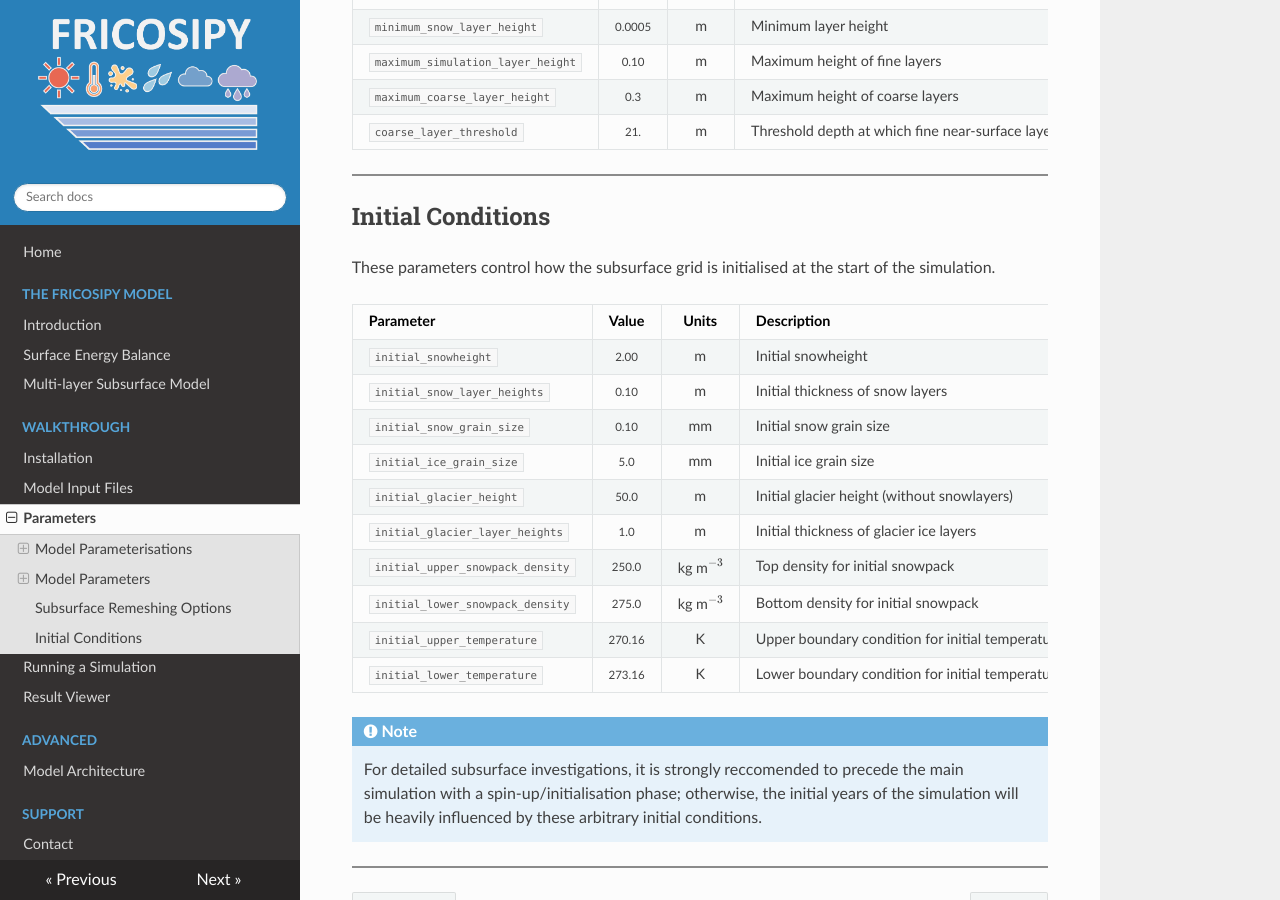
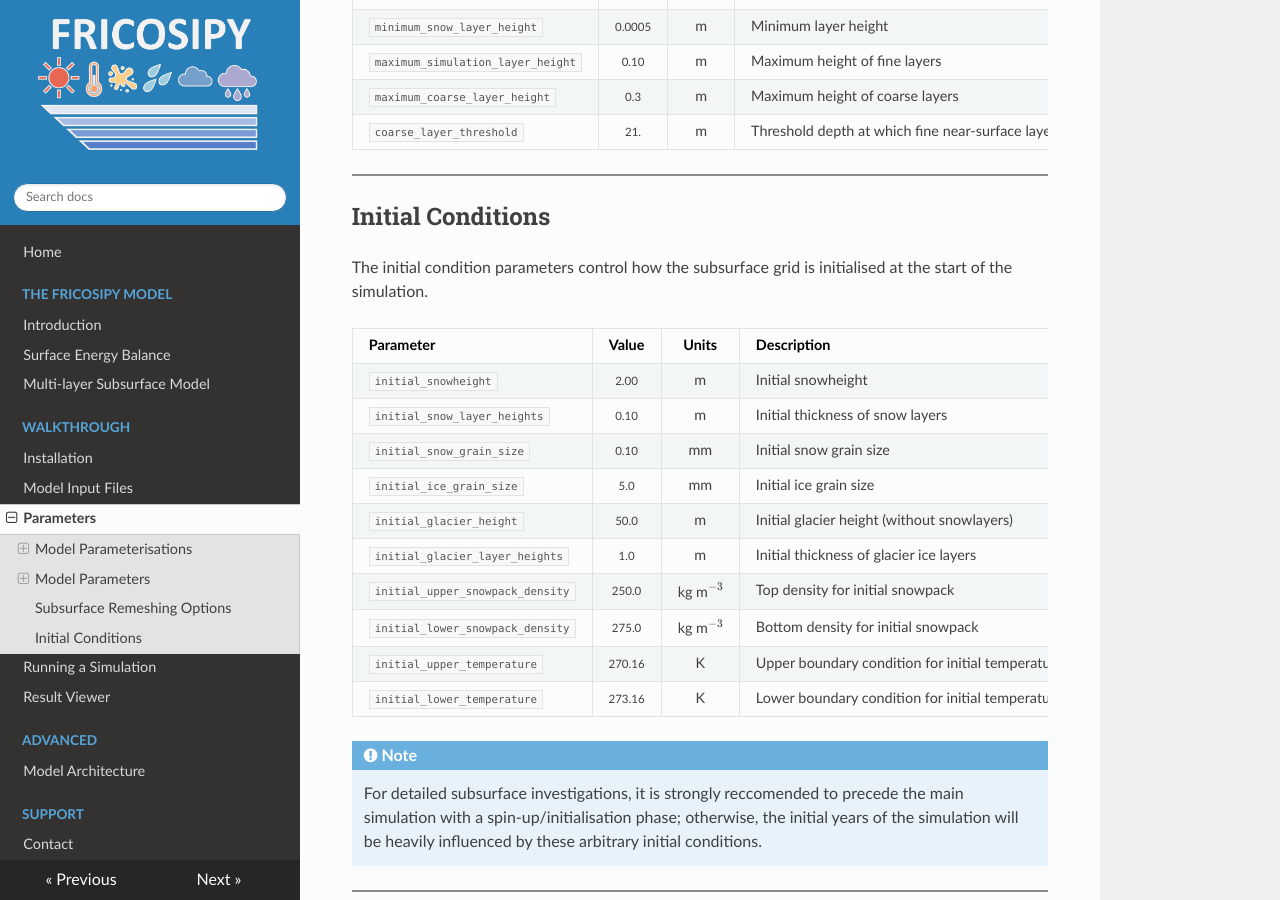
Before and after one commit to MarcusGastaldello/FRICOSIPY, an MkDocs documentation site: the page built from docs/parameters.md, in a window 1280 px wide and 900 px high, scrolled down 3696 px. Built offline with MkDocs 1.6.1, drawn with Linux system fonts in a browser that asks for light colours.

Commit message:
Update parameters.md

```diff
--- a/docs/parameters.md
+++ b/docs/parameters.md
@@ -136,7 +136,7 @@ The subsurface remeshing options allow the user to modify the resolution of the
 
 ## Initial Conditions
 
-These parameters control how the subsurface grid is initialised at the start of the simulation.
+The initial condition parameters control how the subsurface grid is initialised at the start of the simulation.
 
 | Parameter | Value | Units | Description |
 |:---|:---:|:---:|---|
```
